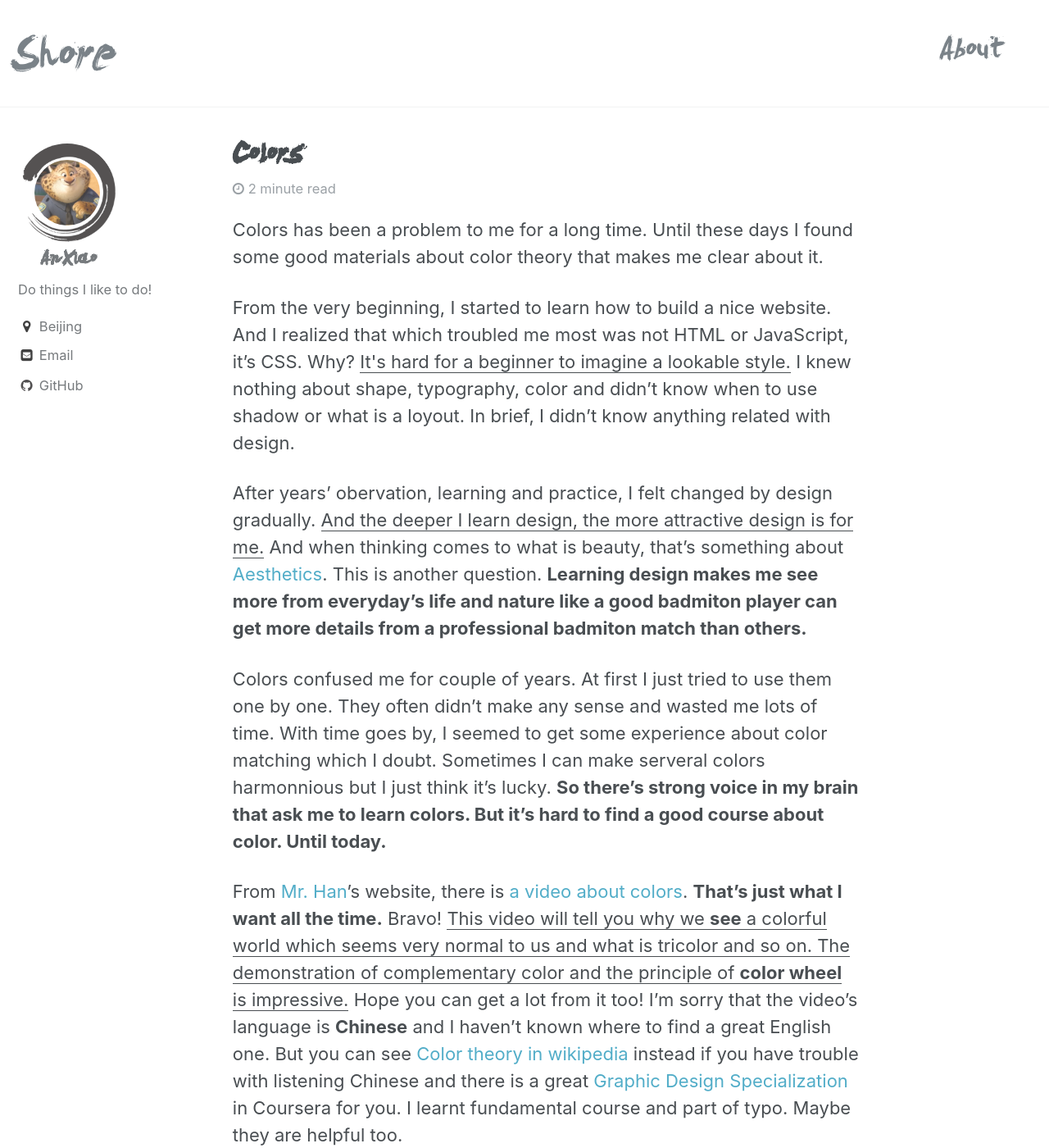
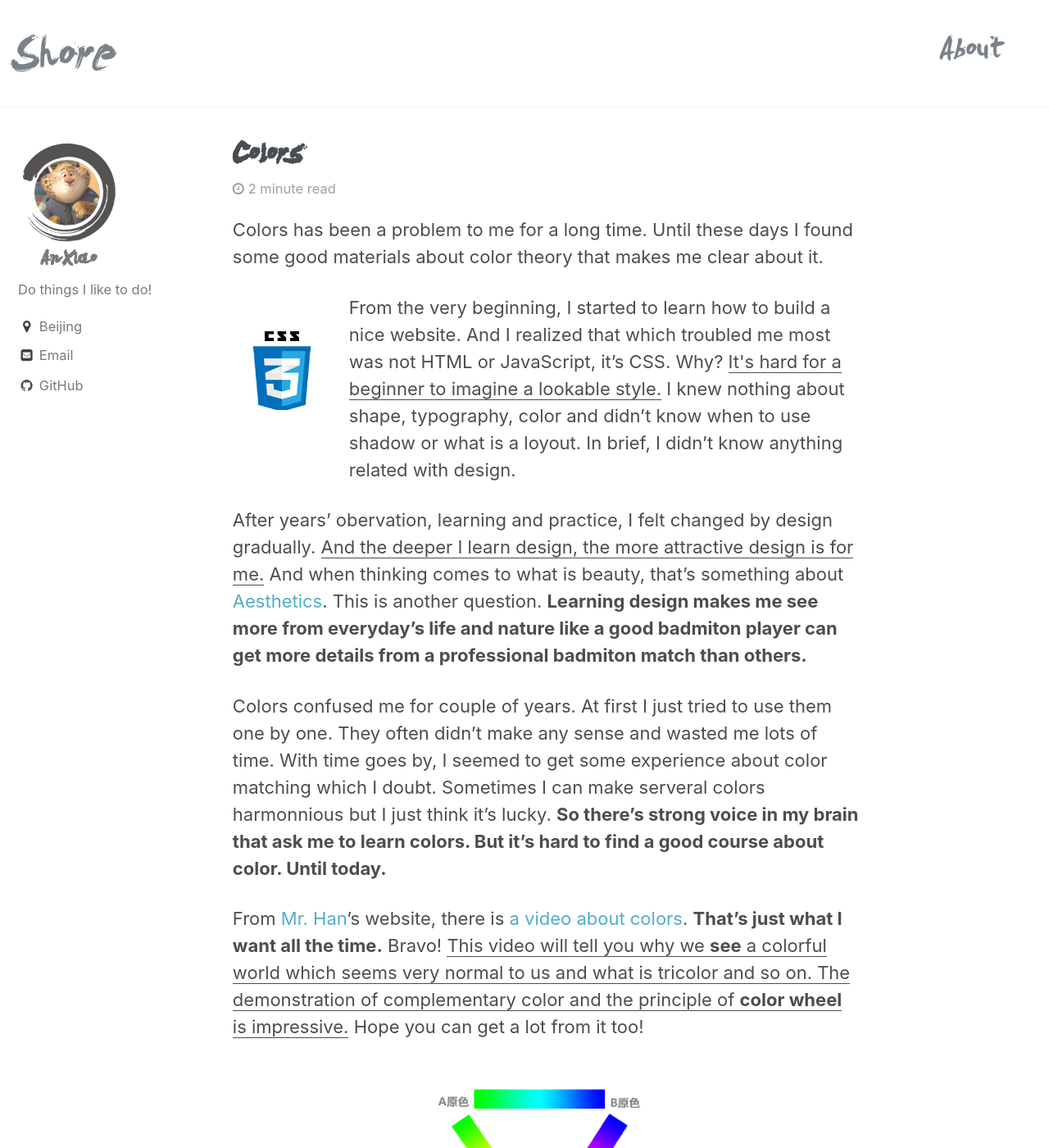
Before and after one commit to silverHugh/silverhugh.github.io, a Jekyll site: the page built from _posts/shell/2017-03-31-colors.md, in a window 1280 px wide and 1400 px high. Shown: the whole window at 82% size. Built offline with Jekyll 4.4.1, drawn with Linux system fonts in a browser that asks for light colours; comment, search, counter and statistics services are not loaded; some of the changed text lies outside the part shown.

Commit message:
update blog

```diff
--- a/_config.yml
+++ b/_config.yml
@@ -18,9 +18,9 @@ teaser                   : # path of fallback teaser image, e.g. "/assets/images
 # breadcrumbs            : false # true, false (default)
 words_per_minute         : 200
 comments:
-  provider               : "disqus" # false (default), "disqus", "discourse", "facebook", "google-plus", "staticman", "custom"
+  provider               : "staticman" # false (default), "disqus", "discourse", "facebook", "google-plus", "staticman", "custom"
   disqus:
-    shortname            : silverhugh # https://help.disqus.com/customer/portal/articles/466208-what-s-a-shortname-
+    shortname            : # https://help.disqus.com/customer/portal/articles/466208-what-s-a-shortname-
   discourse:
     server               : # https://meta.discourse.org/t/embedding-discourse-comments-via-javascript/31963 , e.g.: meta.discourse.org
   facebook:
@@ -35,7 +35,7 @@ staticman:
   filename               : comment-{@timestamp}
   format                 : "yml"
   moderation             : true
-  path                   : "docs/_data/comments/{options.slug}" # "/_data/comments/{options.slug}" (default)
+  path                   : "_data/comments/{options.slug}" # "/_data/comments/{options.slug}" (default)
   requiredFields         : ['name', 'email', 'message']
   transforms:
     email                : "md5"
--- a/_posts/shell/2017-03-31-colors.md
+++ b/_posts/shell/2017-03-31-colors.md
@@ -9,13 +9,24 @@ Colors has been a problem to me for a long time. Until these days I found some g
 
 <!--shoreline-->
 
+<figure style="width: 120px" class="align-left">
+  <img src="{{ site.url }}{{ site.baseurl }}/assets/images/css.png" alt="">
+</figure>
+
 From the very beginning, I started to learn how to build a nice website. And I realized that which troubled me most was not HTML or JavaScript, it's CSS. Why? <u>It's hard for a beginner to imagine a lookable style.</u> I knew nothing about shape, typography, color and didn't know when to use shadow or what is a loyout. In brief, I didn't know anything related with design.
 
 After years' obervation, learning and practice, I felt changed by design gradually. <u>And the deeper I learn design, the more attractive design is for me.</u> And when thinking comes to what is beauty, that's something about [Aesthetics](https://en.wikipedia.org/wiki/Aesthetics). This is another question. **Learning design makes me see more from everyday's life and nature like a good badmiton player can get more details from a professional badmiton match than others.**
 
 Colors confused me for couple of years. At first I just tried to use them one by one. They often didn't make any sense and wasted me lots of time. With time goes by, I seemed to get some experience about color matching which I doubt. Sometimes I can make serveral colors harmonnious but I just think it's lucky. **So there's strong voice in my brain that ask me to learn colors. But it's hard to find a good course about color. Until today.**
 
-From [Mr. Han](http://hanshilin.com/about/)'s website, there is [a video about colors](http://hanshilin.com/software/photoshop/photoshop-2/). **That's just what I want all the time.** Bravo! <u>This video will tell you why we <b>see</b> a colorful world which seems very normal to us and what is tricolor and so on. The demonstration of complementary color and the principle of <b>color wheel</b> is impressive.</u> Hope you can get a lot from it too! I'm sorry that the video's language is **Chinese** and I haven't known where to find a great English one. But you can see [Color theory in wikipedia](https://en.wikipedia.org/wiki/Color_theory) instead if you have trouble with listening Chinese and there is a great [Graphic Design Specialization](https://www.coursera.org/specializations/graphic-design) in Coursera for you. I learnt fundamental course and part of typo. Maybe they are helpful too.
+From [Mr. Han](http://hanshilin.com/about/)'s website, there is [a video about colors](http://hanshilin.com/software/photoshop/photoshop-2/). **That's just what I want all the time.** Bravo! <u>This video will tell you why we <b>see</b> a colorful world which seems very normal to us and what is tricolor and so on. The demonstration of complementary color and the principle of <b>color wheel</b> is impressive.</u> Hope you can get a lot from it too!
+
+<figure style="width: 350px" class="align-center">
+  <img src="{{ site.url }}{{ site.baseurl }}/assets/images/why-color-wheel.jpg" alt="">
+  <figcaption>Why colors can form a wheel?</figcaption>
+</figure>
+
+I'm sorry that the video's language is **Chinese** and I haven't known where to find a great English one. But you can see [Color theory in wikipedia](https://en.wikipedia.org/wiki/Color_theory) instead if you have trouble with listening Chinese and there is a great [Graphic Design Specialization](https://www.coursera.org/specializations/graphic-design) in Coursera for you. I learnt fundamental course and part of typo. Maybe they are helpful too.
 
 ---
 
--- a/_sass/_base.scss
+++ b/_sass/_base.scss
@@ -186,7 +186,7 @@ figure {
   -webkit-box-align: start;
           align-items: flex-start;
   flex-wrap: wrap;
-  margin: 2em 0;
+  margin: 1.5em 0;
 
   img,
   iframe,
@@ -239,6 +239,7 @@ figcaption {
   color: mix(#fff, $text-color, 25%);
   font-family: $caption-font-family;
   font-size: $type-size-6;
+  text-align: center;
 
   a {
     color: inherit;
```
Also changed, not shown: assets/images/css.png (added), assets/images/why-color-wheel.jpg (added).
